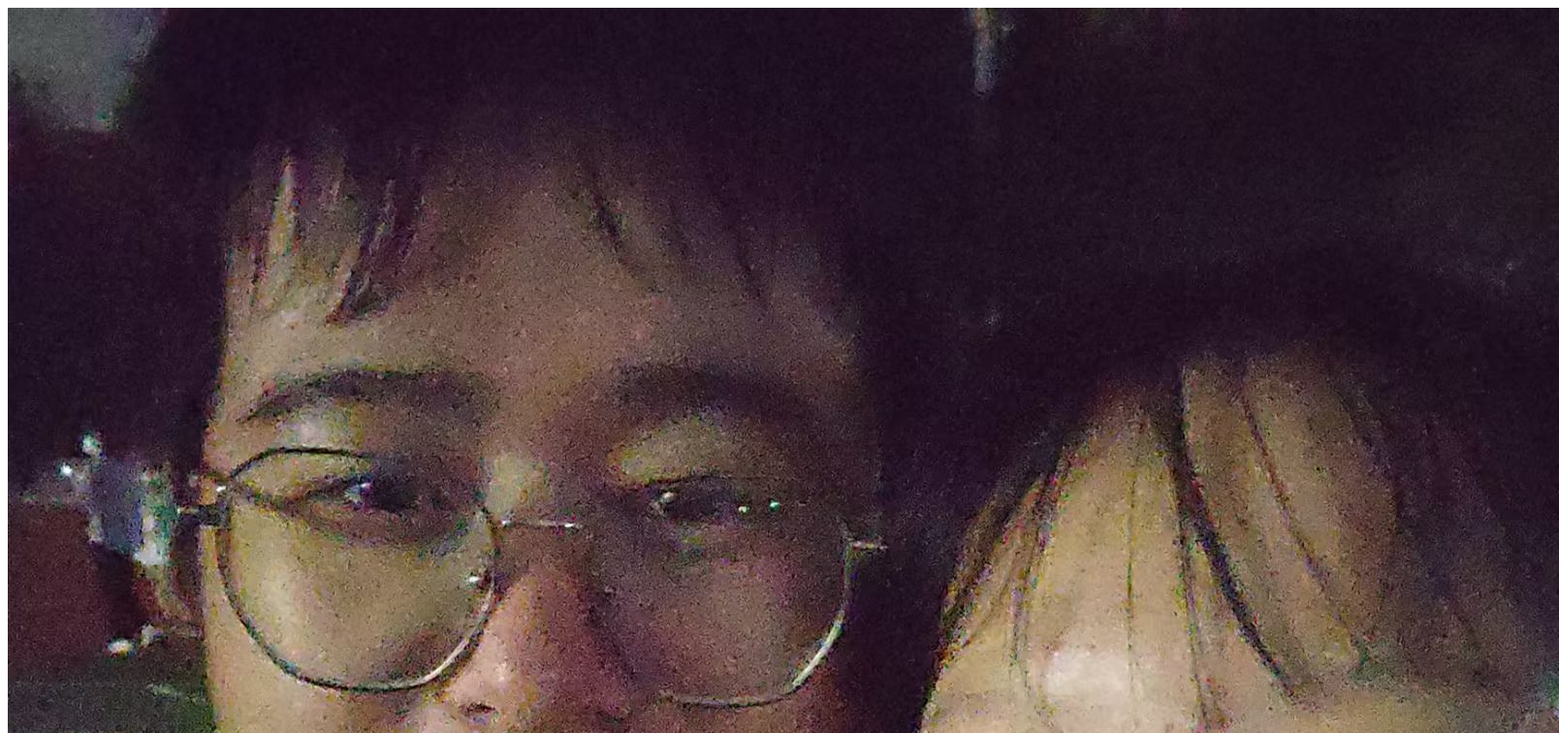
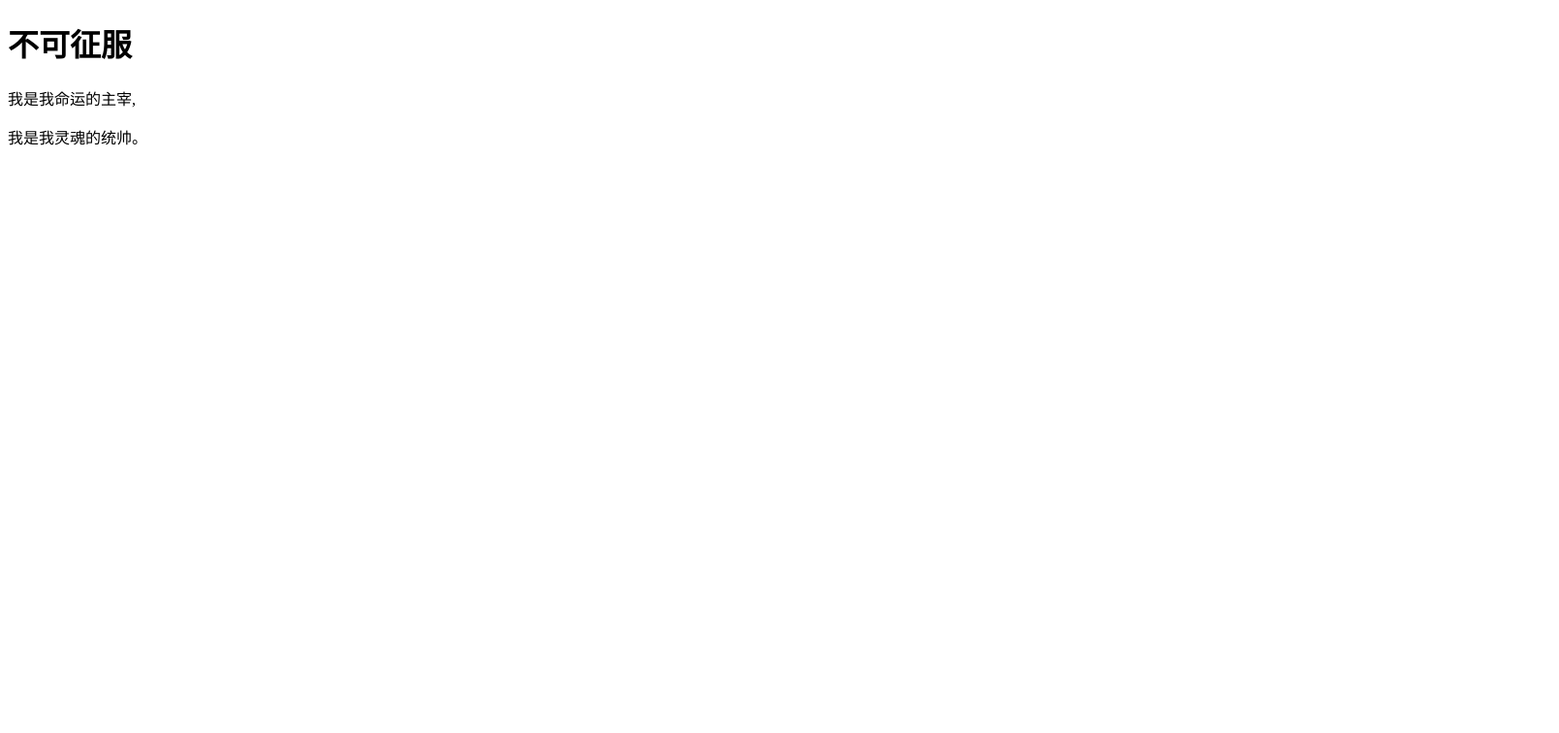
Before and after one commit to Qing666Xing/zzxy, a plain HTML site: page FirstFile/index.html in a window 1280 px wide. Shown: the top 756 px of the page at 97% size, 1608 px wide, since content can reach past the window. Drawn offline with Linux system fonts and the light colour scheme.

Commit message:
Update index.html

```diff
--- a/FirstFile/index.html
+++ b/FirstFile/index.html
@@ -10,7 +10,6 @@
         </style>
 </head>
 <body>
-<img src="we.jpg"/>
 <h1>不可征服</h1>
 <p>我是我命运的主宰,</p>
 <p>我是我灵魂的统帅。</p>
```
